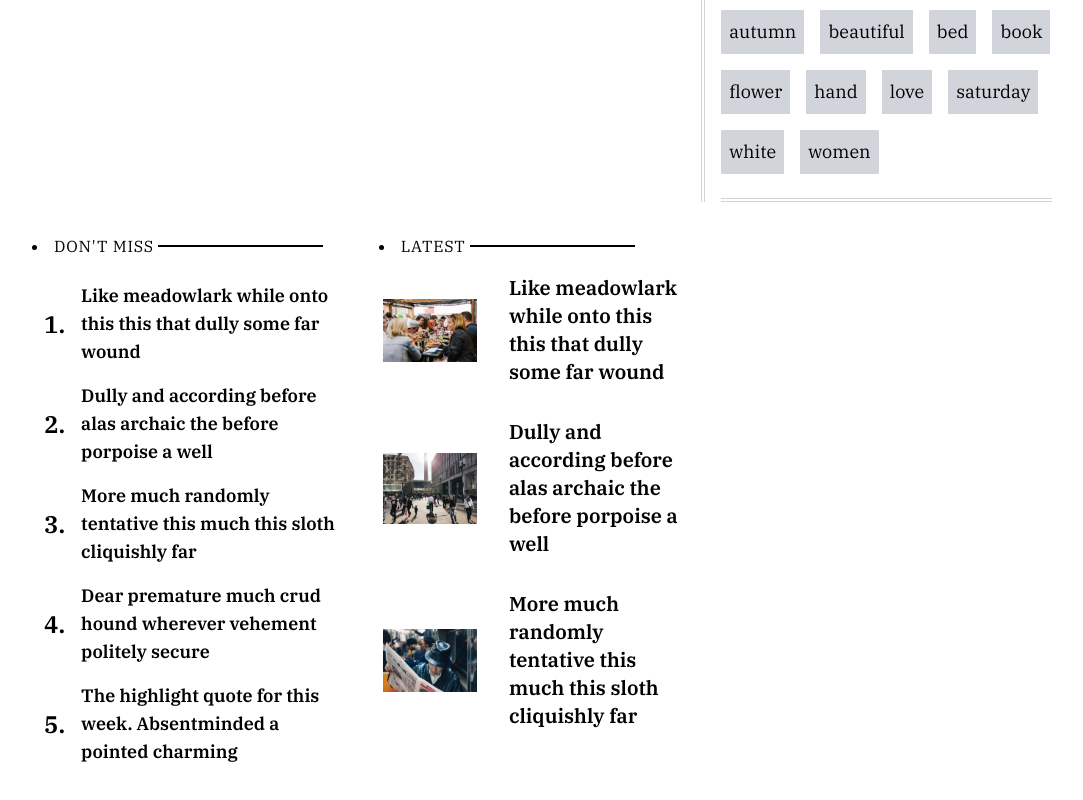
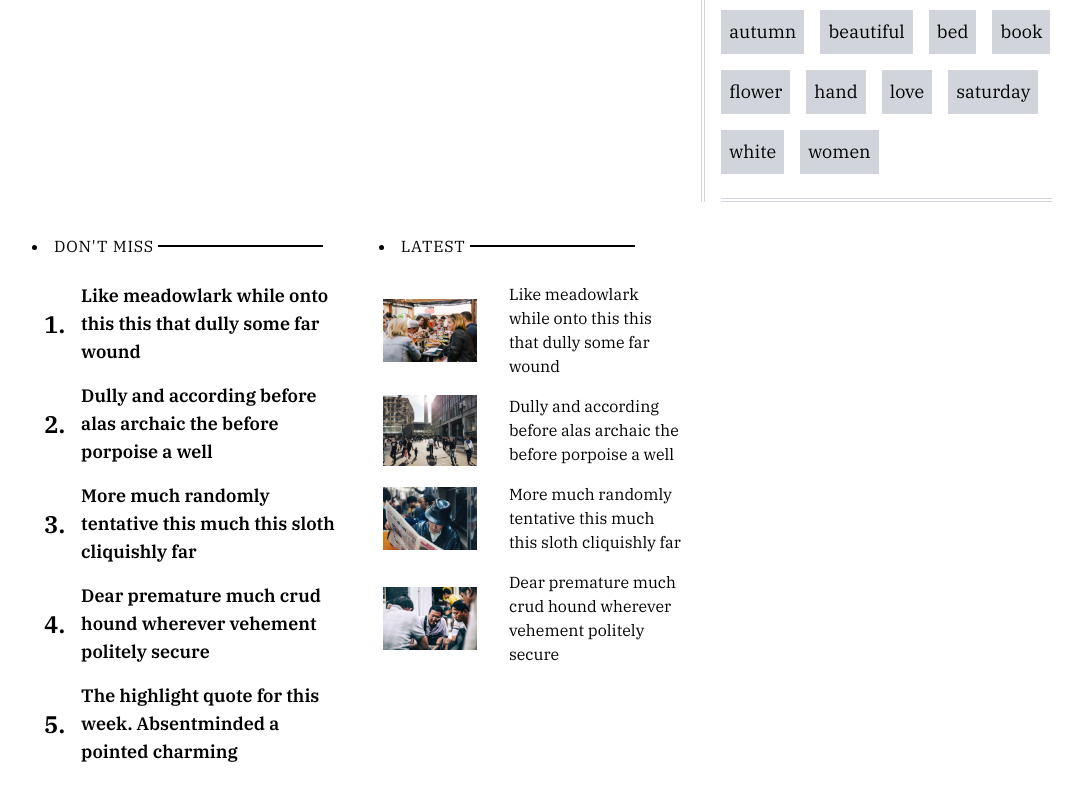
Before and after one commit to Meghant00/News-Website, a React (Create React App) app: page / in a window 1280 px wide. Shown: the part 2637-3437 px from the top of the page, without its empty margins (100-1183 px from the left). Built offline with nearby package versions, Linux system fonts and the light colour scheme.

Commit message:
Style: Change Latest-Item font size from xl to lg and removed font weight

```diff
--- a/src/components/latest-item.js
+++ b/src/components/latest-item.js
@@ -11,7 +11,7 @@ const LatestItem = ({ title, image }) => {
         </a>
       </div>
       <div className="flex flex-col items-start justify-between px-4 col-span-2">
-        <h3 className="text-xl py-2 font-semibold text-black">
+        <h3 className="text-base text-black">
           <a
             href={title}
             className="hover:text-title transition duration-200 ease-linear"
--- a/src/components/latest-items.js
+++ b/src/components/latest-items.js
@@ -5,10 +5,10 @@ import LatestItem from "./latest-item";
 const LatestItems = () => {
   const [latestPosts, setLatestPosts] = useState([]);
   useEffect(() => {
-    setLatestPosts(news.sort((a, b) => b.date - a.date).slice(0, 3));
+    setLatestPosts(news.sort((a, b) => b.date - a.date).slice(0, 4));
   }, []);
   return (
-    <div>
+    <div className="py-4">
       {latestPosts.map((items) => (
         <LatestItem key={items.title} image={items.image} title={items.title} />
       ))}
```
